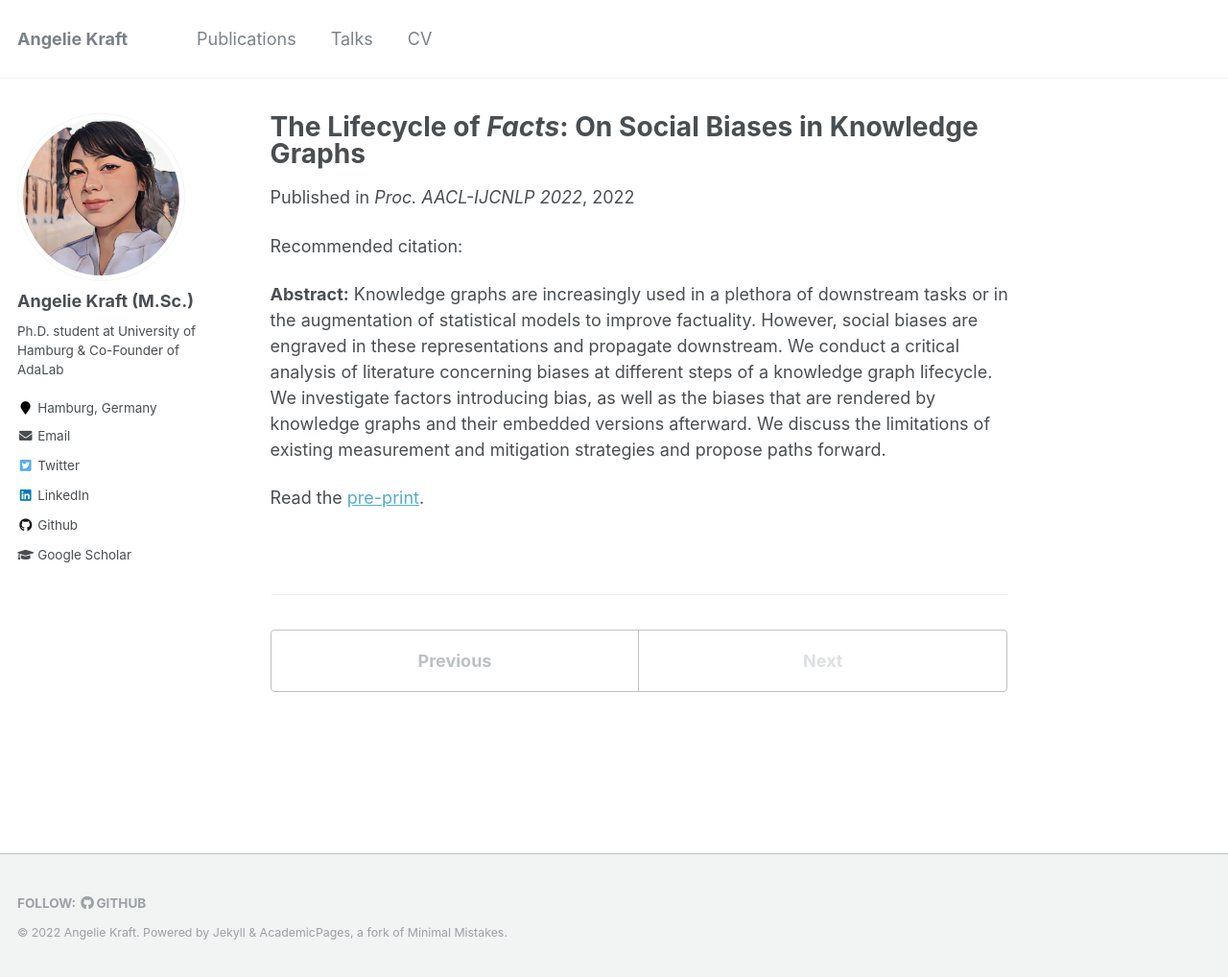
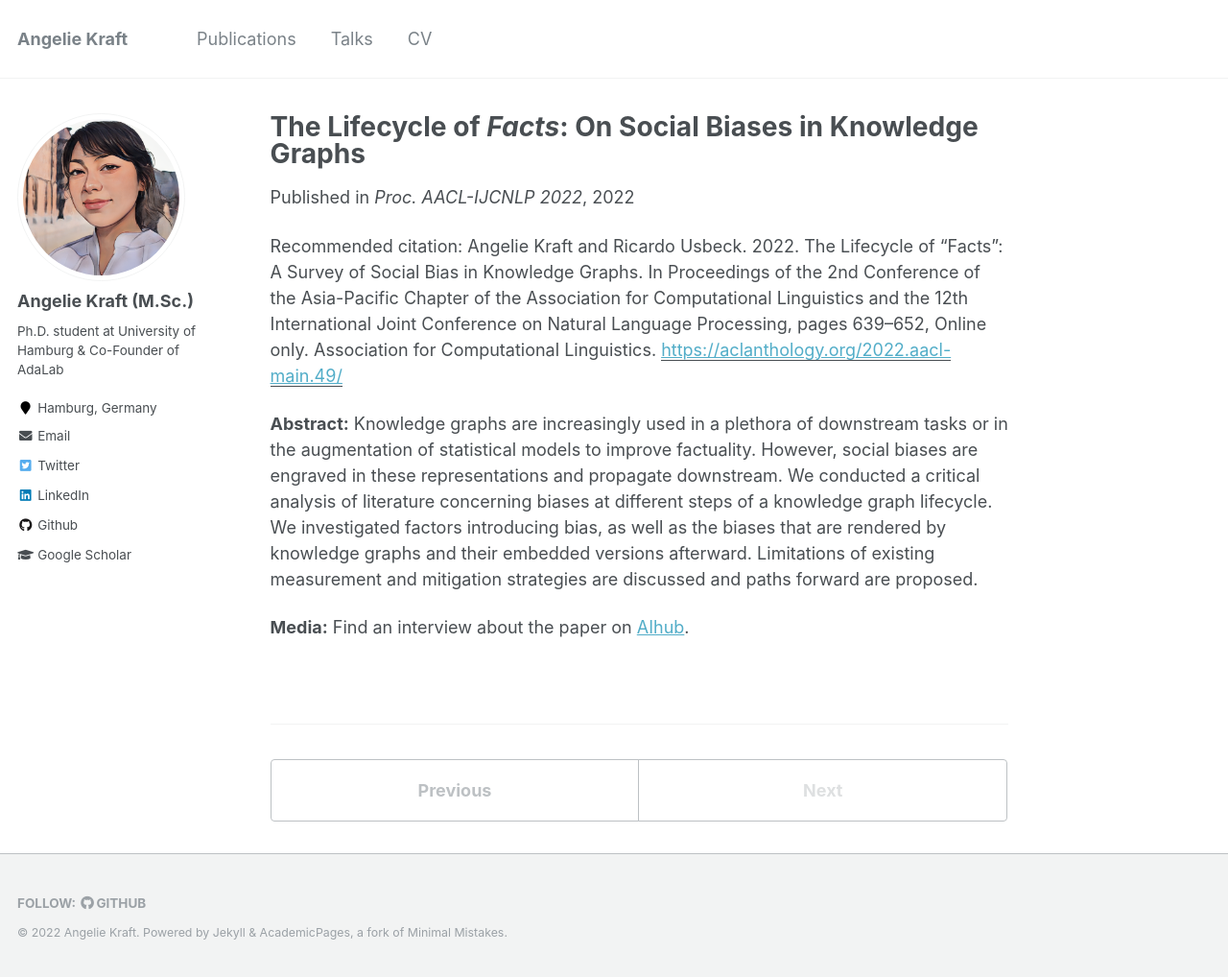
Before and after one commit to krangelie/krangelie.github.io, a Jekyll site: the page built from _publications/2022-kg-bias-survey-number-3.md, in a window 1280 px wide and 1018 px high. Shown: the whole window at 96% size. Built offline with Jekyll 4.4.1, drawn with Linux system fonts in a browser that asks for light colours.

Commit message:
Update 2022-kg-bias-survey-number-3.md

```diff
--- a/_publications/2022-kg-bias-survey-number-3.md
+++ b/_publications/2022-kg-bias-survey-number-3.md
@@ -5,10 +5,10 @@ permalink: /publications/2022-kg-bias-survey-number-3
 date: 2022-11-21
 venue: 'Proc. AACL-IJCNLP 2022'
 excerpt: ''
-paperurl: ''
-citation: ''
+paperurl: 'https://aclanthology.org/2022.aacl-main.49/'
+citation: 'Angelie Kraft and Ricardo Usbeck. 2022. The Lifecycle of “Facts”: A Survey of Social Bias in Knowledge Graphs. In Proceedings of the 2nd Conference of the Asia-Pacific Chapter of the Association for Computational Linguistics and the 12th International Joint Conference on Natural Language Processing, pages 639–652, Online only. Association for Computational Linguistics.'
 ---
 
-**Abstract:** Knowledge graphs are increasingly used in a plethora of downstream tasks or in the augmentation of statistical models to improve factuality. However, social biases are engraved in these representations and propagate downstream. We conduct a critical analysis of literature concerning biases at different steps of a knowledge graph lifecycle. We investigate factors introducing bias, as well as the biases that are rendered by knowledge graphs and their embedded versions afterward. We discuss the limitations of existing measurement and mitigation strategies and propose paths forward.
+**Abstract:** Knowledge graphs are increasingly used in a plethora of downstream tasks or in the augmentation of statistical models to improve factuality. However, social biases are engraved in these representations and propagate downstream. We conducted a critical analysis of literature concerning biases at different steps of a knowledge graph lifecycle. We investigated factors introducing bias, as well as the biases that are rendered by knowledge graphs and their embedded versions afterward. Limitations of existing measurement and mitigation strategies are discussed and paths forward are proposed.
 
-Read the [pre-print](http://arxiv.org/abs/2210.03353).
+**Media:** Find an interview about the paper on [AIhub](https://aihub.org/2022/11/16/the-lifecycle-of-facts-a-survey-of-social-bias-in-knowledge-graphs-interview-with-angelie-kraft/).
```
